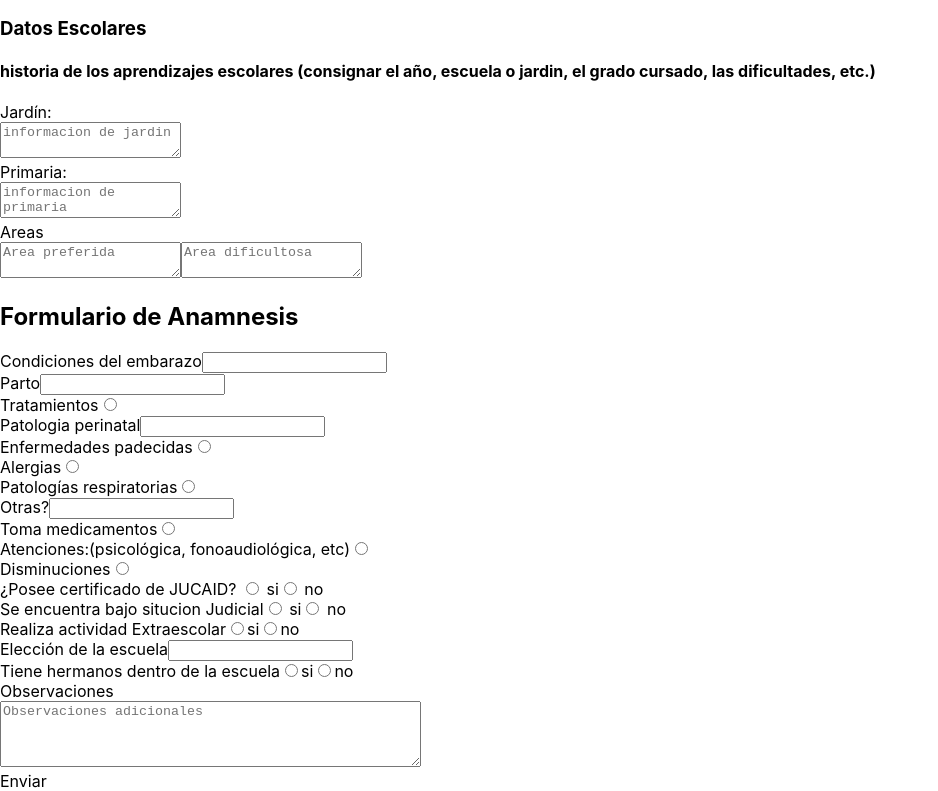
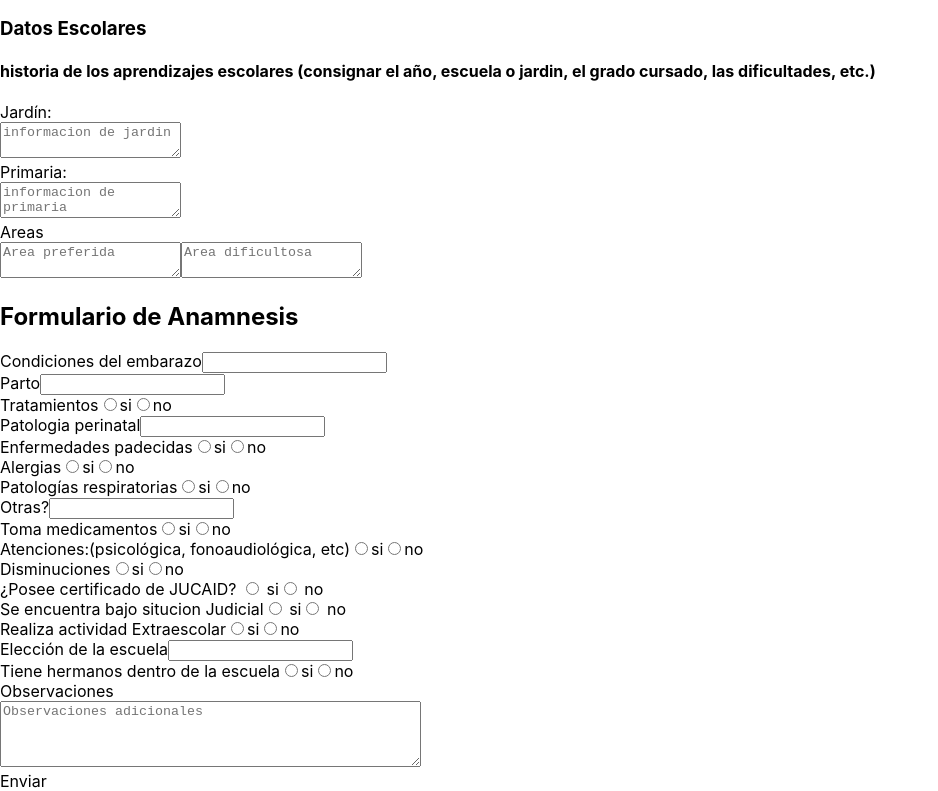
Before and after one commit to Bauty6/Asesoria, a React (Create React App) app: page / in a window 1280 px wide. Shown: the part 847-1638 px from the top of the page, without its empty margins (0-938 px from the left). Built offline with nearby package versions, Linux system fonts and the light colour scheme.

Commit message:
cambios de input

```diff
--- a/src/components/Anamnesis.jsx
+++ b/src/components/Anamnesis.jsx
@@ -58,7 +58,12 @@ const Anamnesis = () => {
         </div>
         <div>
             <label>Tratamientos</label>
-            <input type="radio" value={tratamientos} onChange={(e) => setTratamientos(e.target.value)} />
+            <input type="radio" id="si" value={tratamientos} name="trat" onChange={() => setTratamientos(true)} />si
+            <input type="radio" id="no" value={tratamientos} name="trat" onChange={() => setTratamientos(false)} />no
+        </div>
+        <div id="si" style={{ display: tratamientos ? 'block' : 'none' }}>
+            <label>¿Cuales?</label>
+            <input type="text" value="" onChange={(e) => setTratamientos(e.target.value)} />
         </div>
         <div>
             <label>Patologia perinatal</label>
@@ -66,15 +71,30 @@ const Anamnesis = () => {
         </div>
         <div>
             <label>Enfermedades padecidas</label>
-            <input type="radio" value={enfermedadespadecidas} onChange={(e) => setEnfermedadespadecidas(e.target.value)} />
+            <input type="radio" id="si" value={enfermedadespadecidas} name="ep" onChange={() => setEnfermedadespadecidas(true)} />si
+            <input type="radio" id="no" value={enfermedadespadecidas} name="ep" onChange={() => setEnfermedadespadecidas(false)} />no
+        </div>
+        <div id="si" style={{ display: enfermedadespadecidas ? 'block' : 'none' }}>
+            <label>¿Cuales?</label>
+            <input type="text" value="" onChange={(e) => setEnfermedadespadecidas(e.target.value)} />
         </div>
         <div>
             <label>Alergias</label>
-            <input type="radio" value={alergias} onChange={(e) => setAlergias(e.target.value)} />
+            <input type="radio" id="si" value={alergias} name="al" onChange={() => setAlergias(true)} />si
+            <input type="radio" id="no" value={alergias} name="al" onChange={() => setAlergias(false)} />no
+        </div>
+        <div id="si" style={{ display: alergias ? 'block' : 'none' }}>
+            <label>¿Cuales?</label>
+            <input type="text" value="" onChange={(e) => setAlergias(e.target.value)} />
         </div>
         <div>
             <label>Patologías respiratorias</label>
-            <input type="radio" value={patrespiratorias} onChange={(e) => setPatrespiratorias(e.target.value)} />
+            <input type="radio" id="si" value={patrespiratorias} name="pr" onChange={() => setPatrespiratorias(true)} />si
+            <input type="radio" id="no" value={patrespiratorias} name="pr" onChange={() => setPatrespiratorias(false)} />no
+        </div>
+        <div id="si" style={{ display: patrespiratorias ? 'block' : 'none' }}>
+            <label>¿Cuales?</label>
+            <input type="text" value="" onChange={(e) => setPatrespiratorias(e.target.value)} />
         </div>
         <div>
             <label>Otras?</label>
@@ -82,20 +102,35 @@ const Anamnesis = () => {
         </div>
         <div>
             <label>Toma medicamentos</label>
-            <input type="radio" value={medicamentos} onChange={(e) => setMedicamentos(e.target.value)} />
+            <input type="radio" id="si" value={medicamentos} name="med" onChange={() => setMedicamentos(true)} />si
+            <input type="radio" id="no" value={medicamentos} name="med" onChange={() => setMedicamentos(false)} />no
+        </div>
+        <div id="si" style={{ display: medicamentos ? 'block' : 'none' }}>
+            <label>¿Cuales?</label>
+            <input type="text" value="" onChange={(e) => setMedicamentos(e.target.value)} />
         </div>
         <div>
             <label>Atenciones:(psicológica, fonoaudiológica, etc)</label>
-            <input type="radio" value={Atenciones} onChange={(e) => setAtenciones(e.target.value)} />
+            <input type="radio" id="si" value={Atenciones} name="at" onChange={() => setAtenciones(true)} />si
+            <input type="radio" id="no" value={Atenciones} name="at" onChange={() => setAtenciones(false)} />no
+        </div>
+        <div id="si" style={{ display: Atenciones ? 'block' : 'none' }}>
+            <label>¿Cuales?</label>
+            <input type="text" value="" onChange={(e) => setAtenciones(e.target.value)} />
         </div>
         <div>
             <label>Disminuciones</label>
-            <input type="radio" value={disminuciones} onChange={(e) => setDisminuciones(e.target.value)} />
+            <input type="radio" id="si" value={disminuciones} name="dism" onChange={() => setDisminuciones(true)} />si
+            <input type="radio" id="no" value={disminuciones} name="dism" onChange={() => setDisminuciones(false)} />no
+        </div>
+        <div id="si" style={{ display: disminuciones ? 'block' : 'none' }}>
+            <label>¿Cuales?</label>
+            <input type="text" value="" onChange={(e) => setDisminuciones(e.target.value)} />
         </div>
         <div>
              <label> ¿Posee certificado de JUCAID? </label>
-             <input type="radio" id="si" value="true" name="jucaid" onChange={() => setJucaid(true)} /> si
-             <input type="radio" id="no" value="false" name="jucaid" onChange={() => setJucaid(false)} /> no
+             <input type="radio" id="si" value={jucaid} name="jucaid" onChange={() => setJucaid(true)} /> si
+             <input type="radio" id="no" value={jucaid} name="jucaid" onChange={() => setJucaid(false)} /> no
         </div>
         <div id="si" style={{ display: jucaid ? 'block' : 'none' }}>
             <label>ingrese credencial </label>
@@ -103,8 +138,8 @@ const Anamnesis = () => {
         </div>
         <div>
             <label>Se encuentra bajo situcion Judicial</label>
-           <input type="radio" id="si" value="true" name="judicial" onChange={() => setJudicial(true)} /> si
-           <input type="radio" id="no" value="false" name="judicial" onChange={() => setJudicial(false)} /> no
+           <input type="radio" id="si" value={judicial} name="judicial" onChange={() => setJudicial(true)} /> si
+           <input type="radio" id="no" value={judicial} name="judicial" onChange={() => setJudicial(false)} /> no
         </div>
         <div id="si" style={{ display: judicial ? 'block' : 'none' }}>
             <label>Caso por la detencion</label>
@@ -112,8 +147,8 @@ const Anamnesis = () => {
         </div>
         <div>
             <label>Realiza actividad Extraescolar</label>
-            <input type="radio" id="si" value="true"  name="ext" onChange={() => setExtraesc(true)} />si
-            <input type="radio" id="no" value="false" name="ext" onChange={() => setExtraesc(false)} />no
+            <input type="radio" id="si" value={extraesc}  name="ext" onChange={() => setExtraesc(true)} />si
+            <input type="radio" id="no" value={extraesc} name="ext" onChange={() => setExtraesc(false)} />no
         </div>
         <div id="si" style={{ display: extraesc ? 'block' : 'none' }}>
             <label>¿cual?</label>
@@ -125,8 +160,8 @@ const Anamnesis = () => {
         </div>
         <div>
             <label>Tiene hermanos dentro de la escuela</label>
-            <input type="radio" id="si" value="true" name="herm" onChange={() => setHermanos(true)} />si
-            <input type="radio" id="no" value="false" name="herm" onChange={() => setHermanos(false)} />no
+            <input type="radio" id="si" value={hermanos} name="herm" onChange={() => setHermanos(true)} />si
+            <input type="radio" id="no" value={hermanos} name="herm" onChange={() => setHermanos(false)} />no
         </div>
         <div id="si" style={{ display: hermanos ? 'block' : 'none' }}>
             <label>Turno al que el hermano asiste</label>
```
